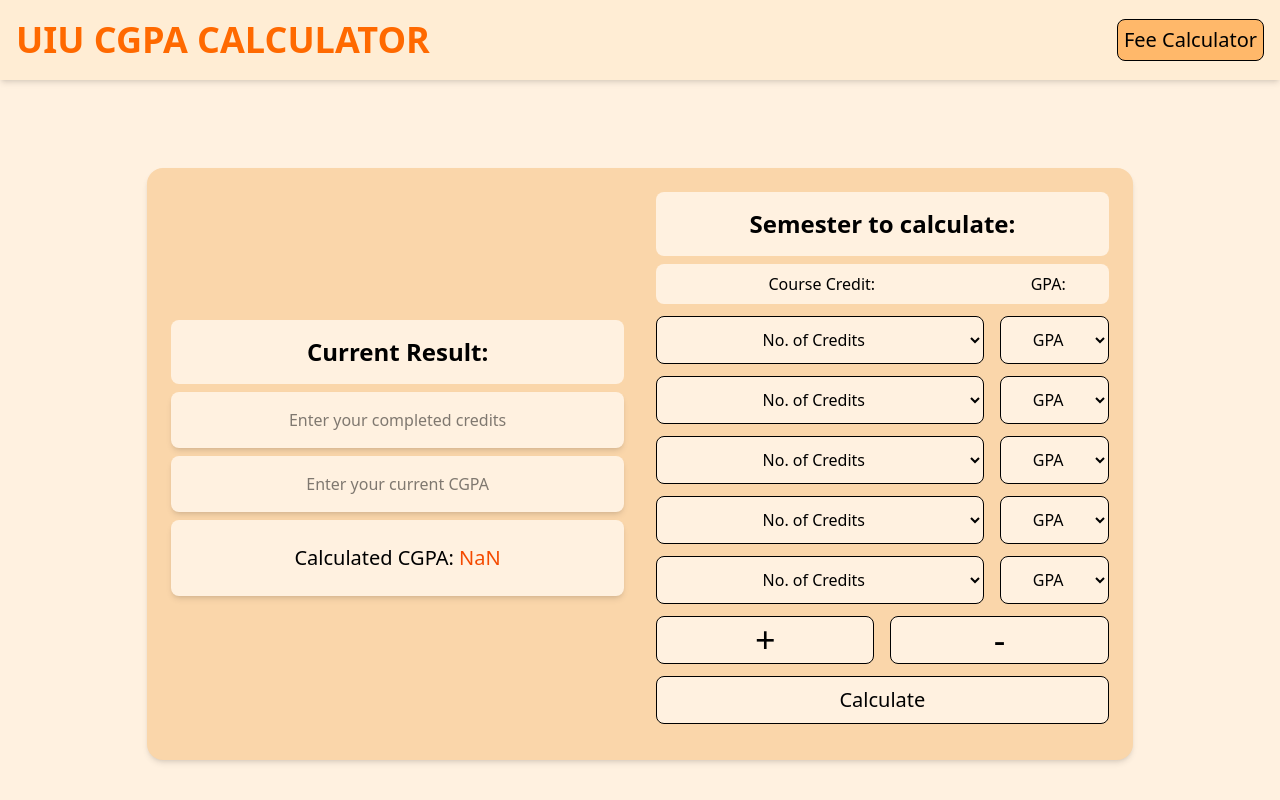
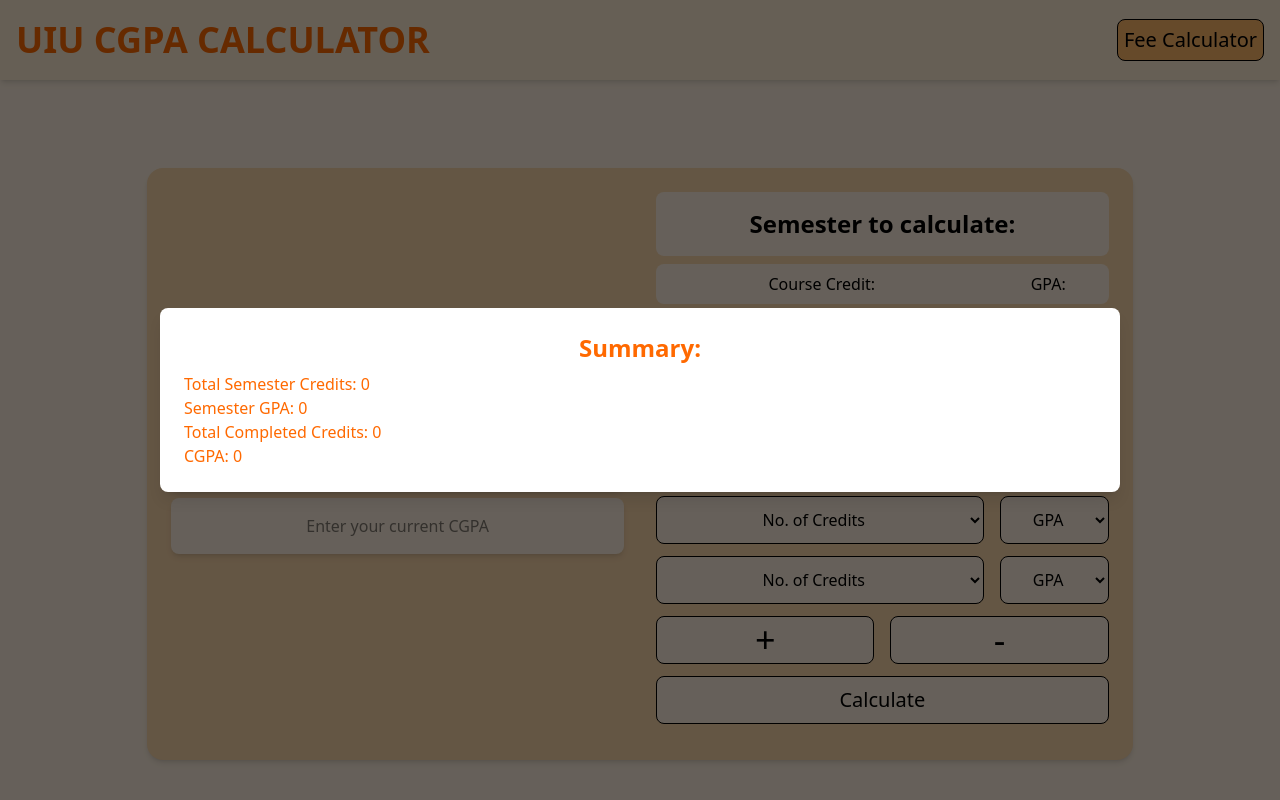
Before and after one commit to sajidzamanme/UIU_CGPA_Calculator, a React (Vite) app: page / in a window 1280 px wide. Both pictures are taken after a click on the button "Calculate". Built offline with nearby package versions, Linux system fonts and the light colour scheme.

Commit message:
update state management and add modal for CGPA summary

```diff
--- a/src/App.jsx
+++ b/src/App.jsx
@@ -2,36 +2,42 @@
 import SemesterToCalc from "./components/SemesterToCalc";
 import NavBar from "./components/NavBar";
 import CurrentResult from "./components/CurrentResult";
+import Modal from "./components/Modal";
 
 function App() {
+  const [currentStatus, setCurrentStatus] = useState({
+    currentCredits: "",
+    currentCGPA: "",
+  });
+  const [semesterStatus, setSemesterStatus] = useState({
+    semesterCredits: "",
+    semesterGPA: "",
+  });
   const [calculatedCGPA, setCalculatedCGPA] = useState("");
-  const [completedCredits, setcompletedCredits] = useState("");
-  const [currentCGPA, setcurrentCGPA] = useState("");
+  const [isModalVisible, setIsModalVisible] = useState(false);
 
   return (
-    <div className="min-h-dvh max-h-full w-full bg-[#fff1e0]">
+    <>
+      <div className="relative min-h-dvh max-h-full w-full bg-[#fff1e0]">
         <NavBar />
 
-      <main className="flex flex-col p-6 lg:items-center">
+        <main className="flex flex-col p-6 z-20 lg:items-center">
           <div className="flex flex-col bg-[#fad6aa] rounded-2xl items-center min-h-[37rem] shadow-md lg:w-4/5 lg:mt-16">
             <div className="flex flex-col gap-8 w-full p-6 lg:flex-row">
-            <CurrentResult
-              calculatedCGPA={calculatedCGPA}
-              completedCredits={completedCredits}
-              setcompletedCredits={setcompletedCredits}
-              currentCGPA={currentCGPA}
-              setcurrentCGPA={setcurrentCGPA}
-            />
+
+              <CurrentResult currentStatus={currentStatus} setCurrentStatus={setCurrentStatus} />
+
               <div className="w-full h-[3px] bg-orange-400 lg:hidden"></div>
-            <SemesterToCalc
-              completedCredits={completedCredits}
-              currentCGPA={currentCGPA}
-              setCalculatedCGPA={setCalculatedCGPA}
-            />
+
+              <SemesterToCalc setSemesterStatus={setSemesterStatus} setIsModalVisible={setIsModalVisible} />
+
             </div>
           </div>
         </main>
+
+        {isModalVisible && <Modal currentStatus={currentStatus} semesterStatus={semesterStatus} setIsModalVisible={setIsModalVisible} />}
       </div>
+    </>
   );
 }
 
--- a/src/components/CurrentResult.jsx
+++ b/src/components/CurrentResult.jsx
@@ -1,37 +1,31 @@
-const CurrentResult = ({
-  completedCredits,
-  setcompletedCredits,
-  currentCGPA,
-  setcurrentCGPA,
-  calculatedCGPA,
-}) => {
+const CurrentResult = ({currentStatus, setCurrentStatus}) => {
   return (
     <div className="flex flex-col justify-center gap-2 lg:w-1/2">
       <h1 className="text-2xl text-center p-4 font-semibold bg-[#fff1e0] rounded-lg">
         Current Result:
       </h1>
       <input
-        value={completedCredits}
+        value={currentStatus.currentCredits}
         type="text"
         className="h-14 shadow-md text-center bg-[#fff1e0] rounded-lg"
         placeholder="Enter your completed credits"
         onChange={(e) => {
-          setcompletedCredits(e.target.value);
+          setCurrentStatus((prevState) => {
+            return { ...prevState, currentCredits: e.target.value };
+          });
         }}
       />
       <input
-        value={currentCGPA}
+        value={currentStatus.currentCGPA}
         type="text"
         className="h-14 shadow-md text-center bg-[#fff1e0] rounded-lg"
         placeholder="Enter your current CGPA"
         onChange={(e) => {
-          setcurrentCGPA(e.target.value);
+          setCurrentStatus((prevState) => {
+            return { ...prevState, currentCGPA: e.target.value };
+          });
         }}
       />
-      <h1 className="shadow-md text-center font-medium text-xl p-6 bg-[#fff1e0] rounded-lg">
-        Calculated CGPA:{" "}
-        <span className="text-orange-600">{calculatedCGPA}</span>
-      </h1>
     </div>
   );
 };
--- /dev/null
+++ b/src/components/Modal.jsx
@@ -0,0 +1,47 @@
+const Modal = ({ currentStatus, semesterStatus, setIsModalVisible }) => {
+  const closeModal = () => {
+    setIsModalVisible((prevState) => !prevState);
+  };
+
+  const totalCredit =
+    Number(currentStatus.currentCredits) +
+    Number(semesterStatus.semesterCredits);
+  const CGPA =
+    totalCredit > 0
+      ? (
+          (Number(semesterStatus.semesterCredits) *
+            Number(semesterStatus.semesterGPA) +
+            Number(currentStatus.currentCGPA) *
+              Number(currentStatus.currentCredits)) /
+          totalCredit
+        ).toFixed(2)
+      : 0;
+
+  return (
+    <div className="absolute top-0 left-0 flex flex-row justify-center items-center h-dvh w-full z-50">
+      <div
+        onClick={closeModal}
+        className="fixed z-0 bg-black opacity-60 h-full w-full"
+      ></div>
+      <div className="z-10 flex flex-col gap-2 bg-white p-6 rounded-lg shadow-lg w-3/4">
+        <h1 className="text-center text-2xl font-semibold text-orange-500">
+          Summary:
+        </h1>
+        <div className="flex flex-col">
+          <h1 className="text-orange-500 font-medium">
+            Total Semester Credits: {semesterStatus.semesterCredits}
+          </h1>
+          <h1 className="text-orange-500 font-medium">
+            Semester GPA: {semesterStatus.semesterGPA}
+          </h1>
+          <h1 className="text-orange-500 font-medium">
+            Total Completed Credits: {totalCredit}
+          </h1>
+          <h1 className="text-orange-500 font-medium">CGPA: {CGPA}</h1>
+        </div>
+      </div>
+    </div>
+  );
+};
+
+export default Modal;
--- a/src/components/SemesterForm.jsx
+++ b/src/components/SemesterForm.jsx
@@ -1,6 +1,6 @@
 import { useState } from "react";
 
-const SemesterForm = ({ completedCredits, currentCGPA, setCalculatedCGPA }) => {
+const SemesterForm = ({ setSemesterStatus, setIsModalVisible }) => {
   const [details, setdetails] = useState([
     {
       credit: "",
@@ -34,17 +34,23 @@
 
   const handleSubmit = (event) => {
     event.preventDefault();
-    let semCreditSum = Number(completedCredits);
-    let semGPASum = Number(currentCGPA) * Number(completedCredits);
+
+    let creditsSum = 0;
+    let semesterGPA = 0;
 
     details.forEach((detail) => {
-      semCreditSum += Number(detail.credit);
-      semGPASum += Number(detail.gpa) * Number(detail.credit);
+      creditsSum += Number(detail.credit);
+      semesterGPA += Number(detail.gpa) * Number(detail.credit);
     });
 
-    let semCgpa = semGPASum / semCreditSum;
-    console.log(semCgpa, typeof semCgpa);
-    setCalculatedCGPA(semCgpa.toFixed(2));
+    console.log("creditsSum: ", creditsSum);
+    console.log("semesterGPA: ", semesterGPA);
+
+    if (creditsSum > 0) semesterGPA /= creditsSum;
+    else semesterGPA = 0;
+
+    setSemesterStatus({semesterCredits: creditsSum.toString(), semesterGPA: semesterGPA.toString()});
+    setIsModalVisible(prevState => !prevState);
   };
 
   return (
--- a/src/components/SemesterToCalc.jsx
+++ b/src/components/SemesterToCalc.jsx
@@ -1,10 +1,6 @@
 import SemesterForm from "./SemesterForm";
 
-const SemesterToCalc = ({
-  completedCredits,
-  currentCGPA,
-  setCalculatedCGPA,
-}) => {
+const SemesterToCalc = ({ setSemesterStatus, setIsModalVisible }) => {
   return (
     <div className="flex flex-col justify-center gap-2 lg:w-1/2">
       <h1 className="text-2xl text-center p-4 font-semibold bg-[#fff1e0] rounded-lg">
@@ -16,11 +12,7 @@
           <h1 className="w-1/4 text-center font-medium">GPA:</h1>
         </div>
 
-        <SemesterForm
-          completedCredits={completedCredits}
-          currentCGPA={currentCGPA}
-          setCalculatedCGPA={setCalculatedCGPA}
-        />
+        <SemesterForm setSemesterStatus={setSemesterStatus} setIsModalVisible={setIsModalVisible} />
       </div>
     </div>
   );
```
Lines whose indentation alone changed are shown as unchanged.
